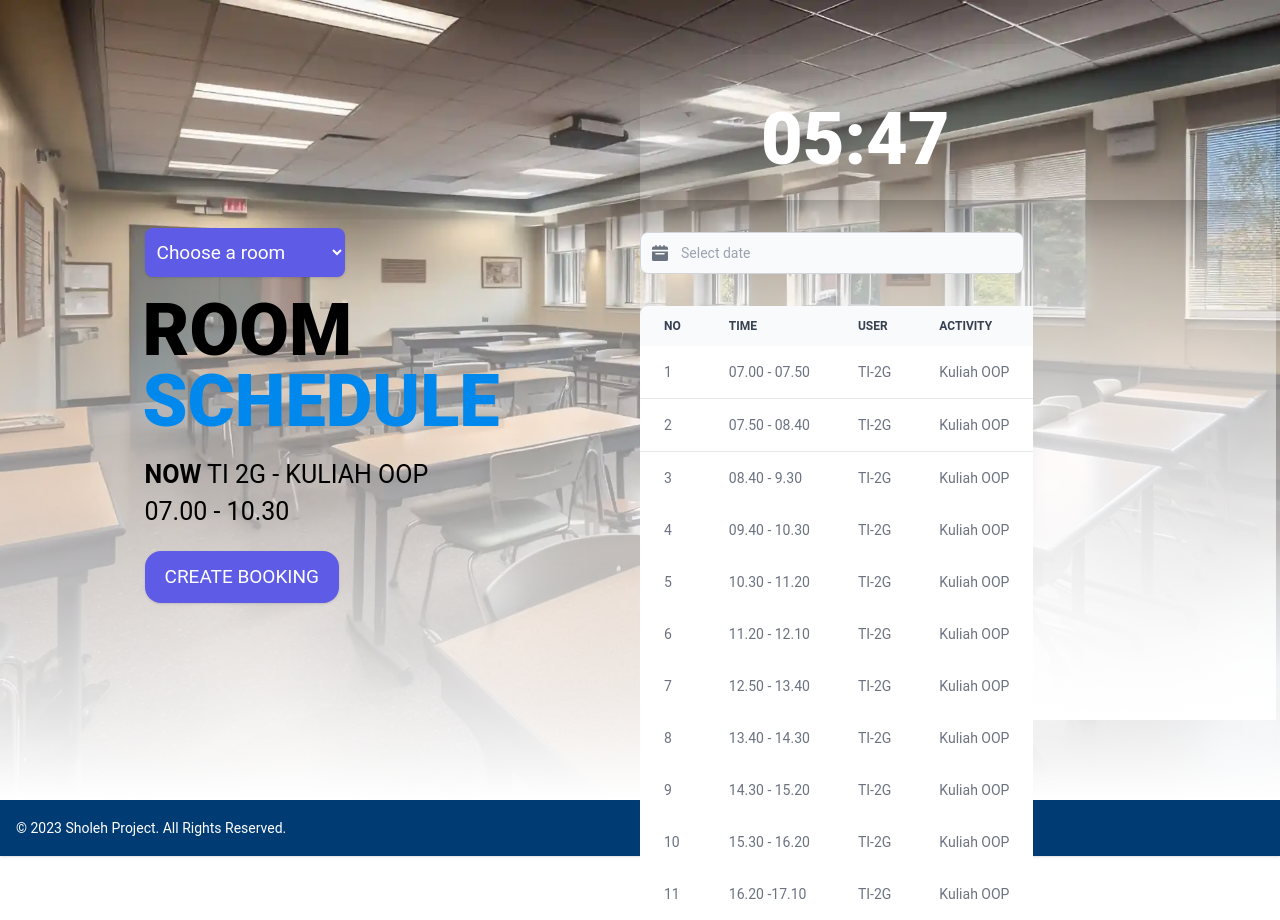
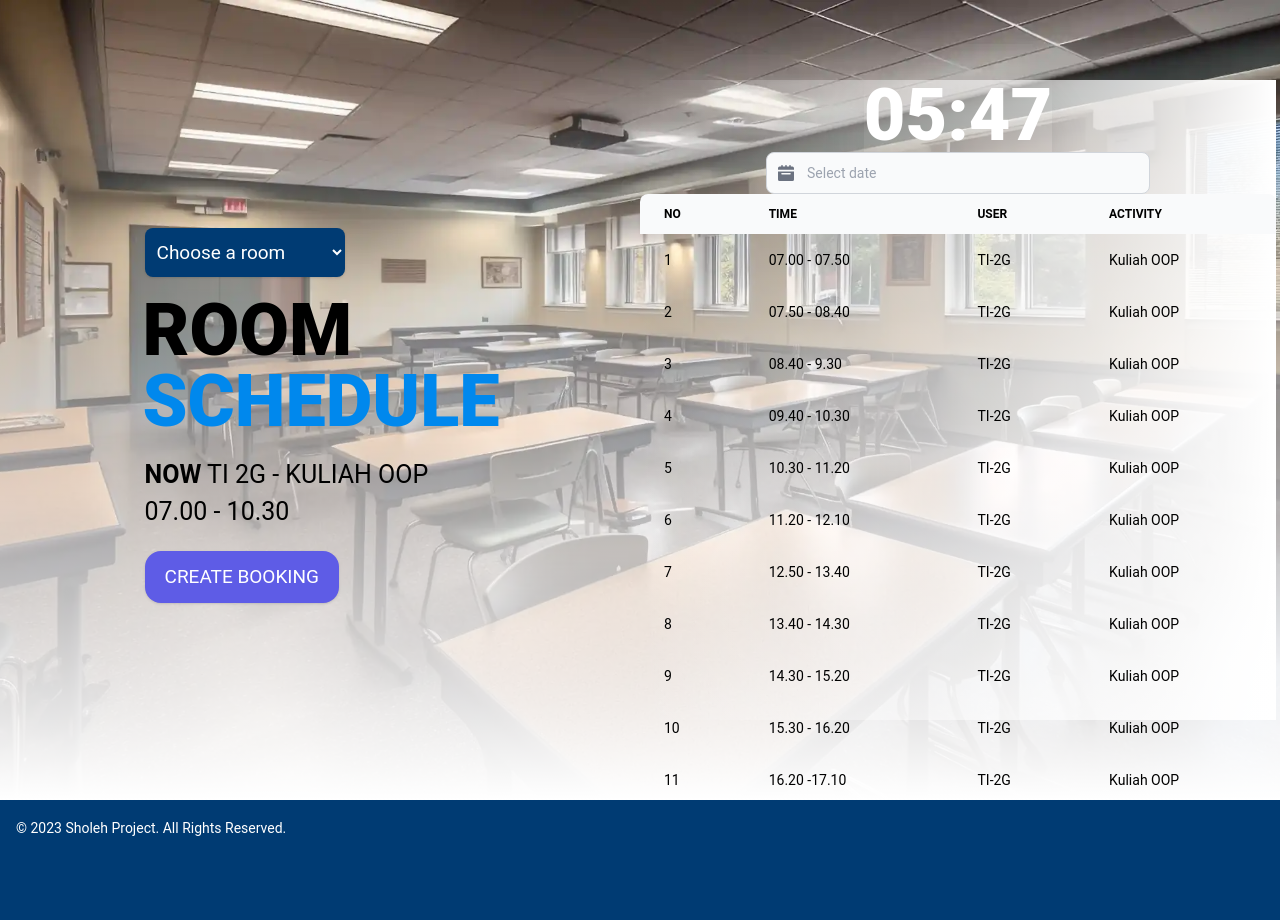
Before and after one commit to edoaurahman/booking-class-2g, a PHP site: template app/Views/Home/roomSchedule.php in a window 1280 px wide. Shown: the part 57-977 px from the top of the page. After the commit the page ends 893 px from the top, so only its background shows below. Run offline with PHP 8.4, Linux system fonts and the light colour scheme; the template is opened without the code that fills it: most values are stand-ins (such as "Sample title", 1, 10 or a date in 2020); style sheets or scripts are compiled from the project's sources; some libraries are stand-ins or nearby versions.

Commit message:
repair schedule

```diff
--- a/app/Views/Home/roomSchedule.php
+++ b/app/Views/Home/roomSchedule.php
@@ -9,8 +9,7 @@
             <div class="w-auto ">
 
                 <div class="mt-8 flex flex-wrap gap-4 text-center w-auto flex-col">
-                    <!-- <select id="countries" class="w-[150px]  px-2 bg-blue-700  text-white text-sm rounded-lg focus:ring-blue-500 focus:border-blue-500 block p-2.5 dark:bg-gray-700 dark:border-gray-600 dark:placeholder-gray-400 dark:text-white dark:focus:ring-blue-500 dark:focus:border-blue-500"> -->
-                    <select id="countries" class="w-[200px]  px-2 bg-bingu py-3  md:text-[19px] text-[12px] rounded-lg text-white shadow hover:bg-bingu_hover focus:outline-none focus:ring active:bg-blue-700 ">
+                    <select id="countries" class="w-[200px]  px-2 bg-navy_blue py-3  md:text-[19px] text-[12px] rounded-lg text-white shadow hover:bg-dark_grey1 focus:outline-none focus:ring active:bg-blue-700 ">
                         <option selected>Choose a room</option>
                         <option value="RT 1">Ruang Teori 1</option>
                         <option value="RT 2">Ruang Teori 2</option>
@@ -57,23 +56,18 @@
 
 
 
-        <div class="flex-1 w-full h-full bg-gradient-to-t from-white to-white-300 dark:from-dark_grey1">
-            <div class=" w-full h-auto">
-                <!-- clock wrapper -->
-                <div class="font-sans font-extrabold text-7xl text-right text-white shadow-2xl gap-x-px grid grid-cols-2 ">
-                    <div class="flex items-center justify-end ">
-                        <div class="relative py-6 px-2">
-                            <div class="relative">05:47</div>
-                        </div>
-                        <!-- <div class="relative px-2">:</div>
-                        <div class="relative py-6 px-2">
-                            <div class="relative">47</div>
-                        </div> -->
+        <div class="flex-1 w-full h-full bg-gradient-to-l from-white to-white-300 dark:from-dark_grey1">
+            <div class="w-auto h-auto">
+                <div class="flex items-center justify-center ">
+                    <!-- iki jam -->
+                    <div class="mx-auto max-w-sm  font-sans font-extrabold text-7xl text-center text-white shadow-2xl  ">
+                        <div class="relative">05:47</div>
                     </div>
                 </div>
 
 
-                <div class="relative max-w-sm py-8">
+                <!-- iki tanggal -->
+                <div class="relative mx-auto max-w-sm items-center justify-center">
                     <div class="absolute inset-y-0 start-0 flex items-center ps-3 pointer-events-none">
                         <svg class="w-4 h-4 text-gray-500 dark:text-gray-400" aria-hidden="true" xmlns="http://www.w3.org/2000/svg" fill="currentColor" viewBox="0 0 20 20">
                             <path d="M20 4a2 2 0 0 0-2-2h-2V1a1 1 0 0 0-2 0v1h-3V1a1 1 0 0 0-2 0v1H6V1a1 1 0 0 0-2 0v1H2a2 2 0 0 0-2 2v2h20V4ZM0 18a2 2 0 0 0 2 2h16a2 2 0 0 0 2-2V8H0v10Zm5-8h10a1 1 0 0 1 0 2H5a1 1 0 0 1 0-2Z" />
@@ -85,9 +79,12 @@
 
 
 
-                <div class="relative rounded-lg overflow-x-auto">
-                    <table class="w-auto text-sm  text-left rtl:text-right text-gray-500 dark:text-gray-400">
-                        <thead class="text-xs text-gray-700 uppercase bg-gray-50 dark:bg-gray-700 dark:text-gray-400">
+                <!-- iki jadwal -->
+                <div class="relative rounded-lg overflow-x-auto ">
+                    <!-- <table class="w-full text-sm  text-left rtl:text-right text-gray-500 dark:text-gray-400"> -->
+                    <table class="w-full text-sm  text-left rtl:text-right text-black dark:text-white">
+                        <!-- <thead class="text-xs  uppercase text-gray-700 bg-gray-50 dark:bg-gray-700 dark:text-gray-400"> -->
+                        <thead class="text-xs  uppercase bg-gray-50 dark:bg-gray-700 ">
                             <tr>
                                 <th scope="col" class="px-6 py-3">
                                     No
@@ -104,7 +101,7 @@
                             </tr>
                         </thead>
                         <tbody>
-                            <tr class="bg-white border-b dark:bg-gray-800 dark:border-gray-700">
+                            <tr class=" border-grey-700 dark:border-white">
                                 <td class="px-6 py-4">
                                     1
                                 </td>
@@ -118,7 +115,7 @@
                                     Kuliah OOP
                                 </td>
                             </tr>
-                            <tr class="bg-white border-b dark:bg-gray-800 dark:border-gray-700">
+                            <tr class=" border-grey-700 dark:border-white">
                                 <td class="px-6 py-4">
                                     2
                                 </td>
@@ -132,7 +129,7 @@
                                     Kuliah OOP
                                 </td>
                             </tr>
-                            <tr class="bg-white dark:bg-gray-800">
+                            <tr class=" border-grey-700 dark:border-white">
                                 <td class="px-6 py-4">
                                     3
                                 </td>
@@ -147,7 +144,7 @@
                                     Kuliah OOP
                                 </td>
                             </tr>
-                            <tr class="bg-white dark:bg-gray-800">
+                            <tr class=" border-grey-700 dark:border-white">
                                 <td class="px-6 py-4">
                                     4
                                 </td>
@@ -161,7 +158,7 @@
                                     Kuliah OOP
                                 </td>
                             </tr>
-                            <tr class="bg-white dark:bg-gray-800">
+                            <tr class=" border-grey-700 dark:border-white">
                                 <td class="px-6 py-4">
                                     5
                                 </td>
@@ -176,7 +173,7 @@
                                     Kuliah OOP
                                 </td>
                             </tr>
-                            <tr class="bg-white dark:bg-gray-800">
+                            <tr class=" border-grey-700 dark:border-white">
                                 <td class="px-6 py-4">
                                     6
                                 </td>
@@ -192,7 +189,7 @@
                                     Kuliah OOP
                                 </td>
                             </tr>
-                            <tr class="bg-white dark:bg-gray-800">
+                            <tr class=" border-grey-700 dark:border-white">
                                 <td class="px-6 py-4">
                                     7
                                 </td>
@@ -207,7 +204,7 @@
                                     Kuliah OOP
                                 </td>
                             </tr>
-                            <tr class="bg-white dark:bg-gray-800">
+                            <tr class=" border-grey-700 dark:border-white">
                                 <td class="px-6 py-4">
                                     8
                                 </td>
@@ -222,7 +219,7 @@
                                     Kuliah OOP
                                 </td>
                             </tr>
-                            <tr class="bg-white dark:bg-gray-800">
+                            <tr class=" border-grey-700 dark:border-white">
                                 <td class="px-6 py-4">
                                     9
                                 </td>
@@ -238,7 +235,7 @@
                                     Kuliah OOP
                                 </td>
                             </tr>
-                            <tr class="bg-white dark:bg-gray-800">
+                            <tr class=" border-grey-700 dark:border-white">
                                 <td class="px-6 py-4">
                                     10
                                 </td>
@@ -254,7 +251,7 @@
                                     Kuliah OOP
                                 </td>
                             </tr>
-                            <tr class="bg-white dark:bg-gray-800">
+                            <tr class=" border-grey-700 dark:border-white">
                                 <td class="px-6 py-4">
                                     11
                                 </td>
```
